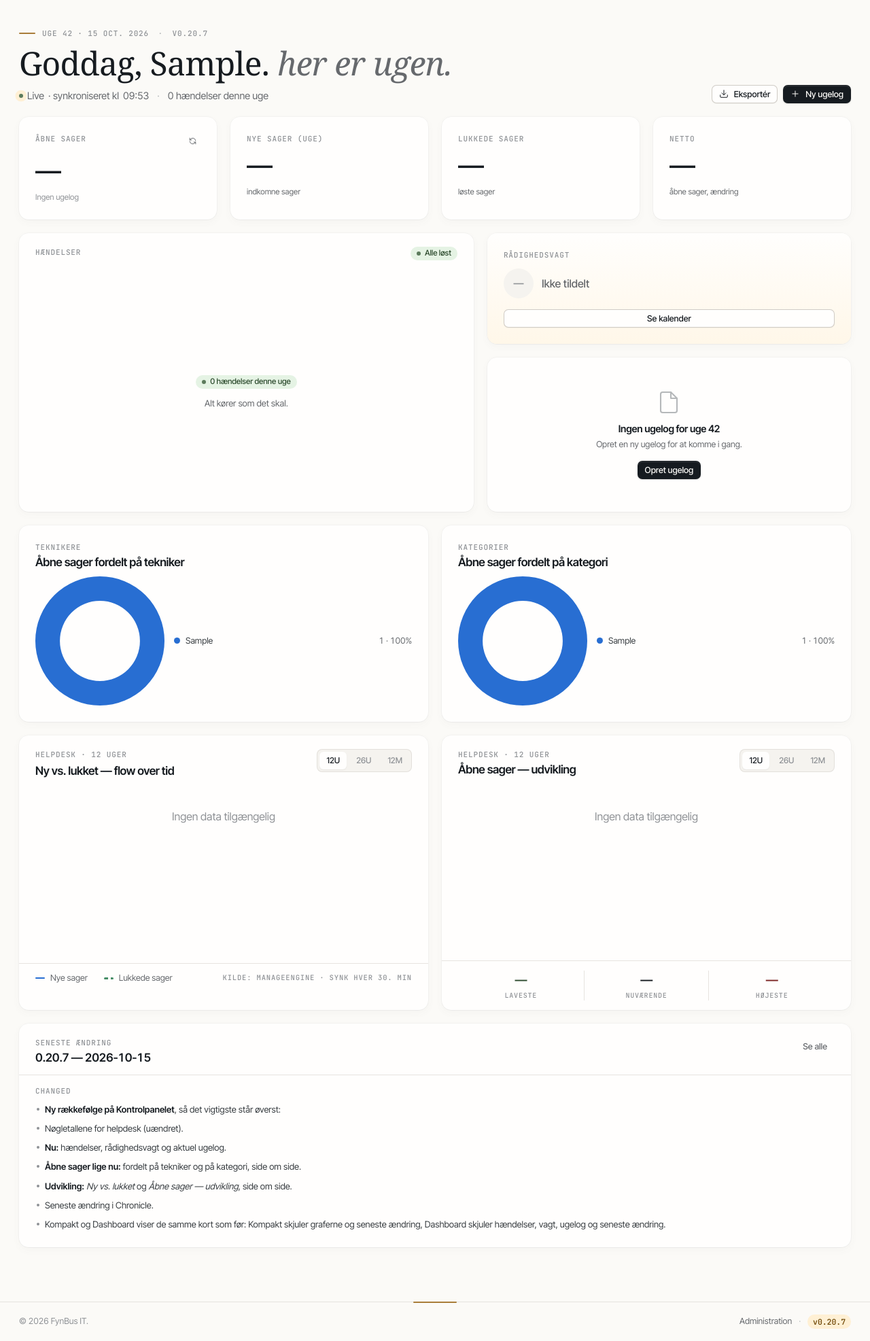
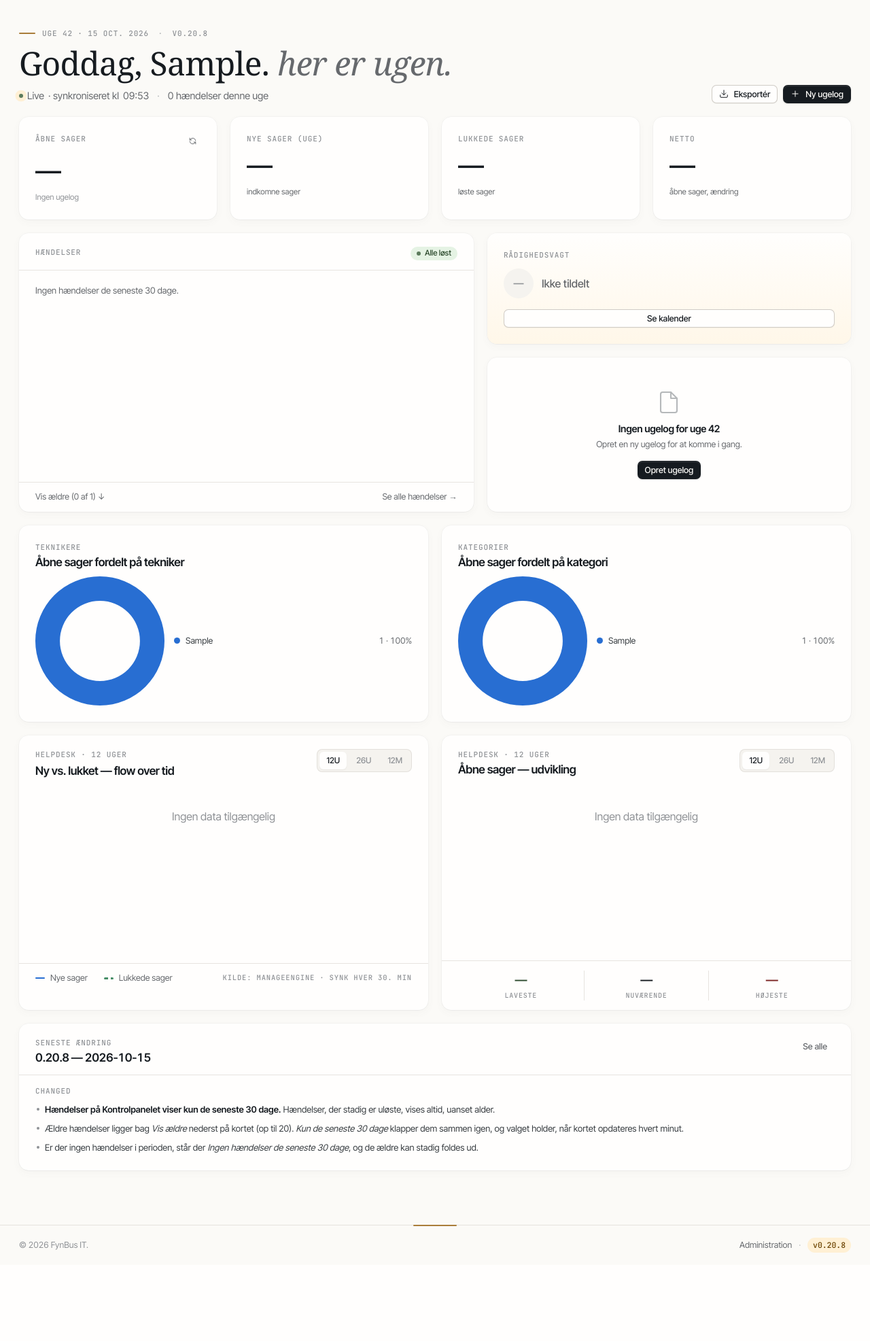
Before and after one commit to Reventlow/fynbus-chronicle, a Django app: page /dashboard/ in a window 1280 px wide. Shown: the part 59-2032 px from the top of the page at 68% size. After the commit the page ends 1902 px from the top, so only its background shows below. Run offline with Django 5.2, Linux system fonts and the light colour scheme; a user stored in the database is signed in; data comes from the database, SQL or seed files in the repository; tables that the repository leaves empty hold one stand-in row (values such as "Sample post"); data that the repository does not hold is empty; style sheets or scripts are compiled from the project's sources; some libraries are stand-ins or nearby versions; some web fonts are replaced.

Commit message:
feat: show only the last 30 days of incidents on the Kontrolpanel (0.20.8)
IncidentsPartialView now lists incidents from the last 30 days plus any
still unresolved, and up to 20 older resolved ones rendered hidden
(.incident-older). "Vis ældre" toggles them via Alpine state on the
polling wrapper in index.html, so the 60-second HTMX refresh keeps the
choice. The row markup moved to _incident_row.html; [x-cloak] is now
defined in input.css.

Co-Authored-By: Claude Opus 5.5 <noreply@anthropic.com>

```diff
--- a/apps/dashboard/views.py
+++ b/apps/dashboard/views.py
@@ -15,6 +15,7 @@ from django.conf import settings
 from django.contrib.auth.decorators import login_required
 from django.contrib.auth.mixins import LoginRequiredMixin
 from django.core.serializers.json import DjangoJSONEncoder
+from django.db.models import Q
 from django.contrib import messages
 from django.http import Http404, HttpResponse, JsonResponse
 from django.shortcuts import get_object_or_404, redirect, render
@@ -362,18 +363,25 @@ class IncidentsPartialView(LoginRequiredMixin, TemplateView):
 
     template_name = "dashboard/partials/incidents_list.html"
 
+    # Incidents newer than this are shown; older ones sit behind "Vis ældre".
+    RECENT_DAYS = 30
+    # How many older incidents the expanded list adds.
+    OLDER_LIMIT = 20
+
     def get_context_data(self, **kwargs) -> dict:
-        """Get recent incidents."""
+        """Incidents from the last RECENT_DAYS days, plus any still
+        unresolved however old, and a capped list of older resolved ones
+        that the card reveals on request."""
         context = super().get_context_data(**kwargs)
+        cutoff = timezone.now() - timedelta(days=self.RECENT_DAYS)
+        incidents = Incident.objects.select_related("weeklog").order_by("-occurred_at")
+        older = incidents.filter(occurred_at__lt=cutoff, resolved=True)
 
-        # Get incidents from last 4 weeks
-        context["incidents"] = Incident.objects.select_related("weeklog").order_by(
-            "-occurred_at"
-        )[:10]
-
-        # Get unresolved count
+        context["incidents"] = incidents.filter(Q(occurred_at__gte=cutoff) | Q(resolved=False))
+        context["older_incidents"] = older[: self.OLDER_LIMIT]
+        context["older_count"] = older.count()
+        context["recent_days"] = self.RECENT_DAYS
         context["unresolved_count"] = Incident.objects.filter(resolved=False).count()
-
         return context
 
 
--- a/static/src/input.css
+++ b/static/src/input.css
@@ -744,6 +744,18 @@ html[data-density="compact"] .js-dashboard-changelog {
 html[data-density="dashboard"] .js-dashboard-extras {
   display: none !important;
 }
+
+/* Kontrolpanel incidents card — rows older than 30 days stay hidden until
+   "Vis ældre" sets .incidents-expanded on the polling wrapper. */
+.incident-older { display: none !important; }
+.incidents-expanded .incident-older { display: grid !important; }
+.incident-toggle {
+  background: none; border: 0; padding: 0; cursor: pointer;
+  font: inherit; color: var(--ink-3);
+}
+.incident-toggle:hover { color: var(--ink-1); }
+/* Alpine removes x-cloak once it has initialised the element. */
+[x-cloak] { display: none !important; }
 
 /* =============================================================================
    21. sep — Verdens Alzheimerdag (World Alzheimer's Day)
--- a/templates/dashboard/index.html
+++ b/templates/dashboard/index.html
@@ -109,8 +109,9 @@
   {# === 1. Nu: incidents (wide) + on-call / current week ==================== #}
   <div class="grid grid-cols-1 lg:[grid-template-columns:minmax(0,1.25fr)_minmax(0,1fr)] js-dashboard-extras"
        style="gap: var(--gutter);">
-    {# Incidents #}
-    <div hx-get="{% url 'dashboard:partial-incidents' %}"
+    {# Incidents: last 30 days; olderIncidents toggles the older rows and survives the poll #}
+    <div x-data="{ olderIncidents: false }" :class="{ 'incidents-expanded': olderIncidents }"
+         hx-get="{% url 'dashboard:partial-incidents' %}"
          hx-trigger="load, every 60s"
          hx-swap="innerHTML">
       <div class="card animate-pulse">
--- a/templates/dashboard/partials/incidents_list.html
+++ b/templates/dashboard/partials/incidents_list.html
@@ -14,34 +14,34 @@
     </div>
   </div>
 
-  {% if incidents %}
+  {% if incidents or older_count %}
     <div class="flex-grow scrollbar-thin" style="overflow-y: auto;">
       {% for incident in incidents %}
-        <a href="{% url 'logbook:weeklog-detail' incident.weeklog.year incident.weeklog.week_number %}#incident-{{ incident.pk }}"
-           class="grid items-stretch gap-3"
-           style="grid-template-columns: 6px 1fr auto; padding: 13px 24px; border-top: 1px solid var(--hairline); text-decoration: none; color: inherit; transition: background 0.12s;"
-           onmouseover="this.style.background='var(--surface-2)'"
-           onmouseout="this.style.background='transparent'">
-          <span style="border-radius: 99px; background: {% if incident.severity == 'critical' %}var(--bad){% elif incident.severity == 'high' %}var(--warn){% else %}var(--ink-4){% endif %};"></span>
-          <div style="min-width: 0;">
-            <div style="font-size: 13.5px; color: var(--ink-1); font-weight: 500; overflow: hidden; text-overflow: ellipsis; white-space: nowrap;">
-              {{ incident.title }}
-            </div>
-            <div class="flex flex-wrap" style="margin-top: 4px; gap: 10px; font-size: 11.5px; color: var(--ink-4);">
-              <span class="num">{{ incident.occurred_at|date:"D j. M · H:i" }}</span>
-              {% if incident.get_incident_type_display %}<span>{{ incident.get_incident_type_display }}</span>{% endif %}
-              {% if incident.resolved %}<span style="color: var(--good-ink);">· løst</span>{% endif %}
-            </div>
-          </div>
-          <span class="pill {% if incident.severity == 'critical' %}pill-bad{% elif incident.severity == 'high' %}pill-warn{% else %}pill-neutral{% endif %}" style="align-self: center;">
-            {% if incident.severity == 'critical' %}P1{% elif incident.severity == 'high' %}P2{% else %}P3{% endif %}
-          </span>
-        </a>
+        {% include "dashboard/partials/_incident_row.html" %}
+      {% empty %}
+        <p style="padding: 20px 24px; border-top: 1px solid var(--hairline); margin: 0; font-size: 13px; color: var(--ink-3);">
+          Ingen hændelser de seneste {{ recent_days }} dage.
+        </p>
+      {% endfor %}
+      {% for incident in older_incidents %}
+        {% include "dashboard/partials/_incident_row.html" with older=True %}
       {% endfor %}
     </div>
-    <div style="padding: 12px 24px; border-top: 1px solid var(--hairline);">
+    <div class="flex items-center justify-between gap-3" style="padding: 12px 24px; border-top: 1px solid var(--hairline); font-size: 12.5px;">
+      {% if older_count %}
+        {% comment %}
+          The expanded state lives on the polling wrapper in index.html
+          (x-data "olderIncidents"), so the 60-second refresh keeps it.
+        {% endcomment %}
+        <button type="button" class="incident-toggle" @click="olderIncidents = !olderIncidents">
+          <span x-show="!olderIncidents">Vis ældre ({% if older_count > older_incidents|length %}{{ older_incidents|length }} af {{ older_count }}{% else %}{{ older_count }}{% endif %}) ↓</span>
+          <span x-show="olderIncidents" x-cloak>Kun de seneste {{ recent_days }} dage ↑</span>
+        </button>
+      {% else %}
+        <span></span>
+      {% endif %}
       <a href="{% url 'admin:logbook_incident_changelist' %}"
-         style="font-size: 12.5px; color: var(--ink-3); text-decoration: none;"
+         style="color: var(--ink-3); text-decoration: none;"
          onmouseover="this.style.color='var(--ink-1)'"
          onmouseout="this.style.color='var(--ink-3)'">
         Se alle hændelser →
@@ -50,7 +50,7 @@
   {% else %}
     <div class="flex-grow flex items-center justify-center" style="padding: 32px 24px;">
       <div class="text-center">
-        <span class="pill pill-good"><span class="pill-dot"></span>0 hændelser denne uge</span>
+        <span class="pill pill-good"><span class="pill-dot"></span>0 hændelser</span>
         <p style="font-size: 13px; color: var(--ink-3); margin: 12px 0 0;">Alt kører som det skal.</p>
       </div>
     </div>
--- a/version.txt
+++ b/version.txt
@@ -1 +1 @@
-0.20.7
+0.20.8
```
Also changed, not shown: apps/dashboard/tests/test_incidents_card.py (added, +60 -0 lines), templates/dashboard/partials/_incident_row.html (added, +21 -0 lines), CHANGELOG.md.
